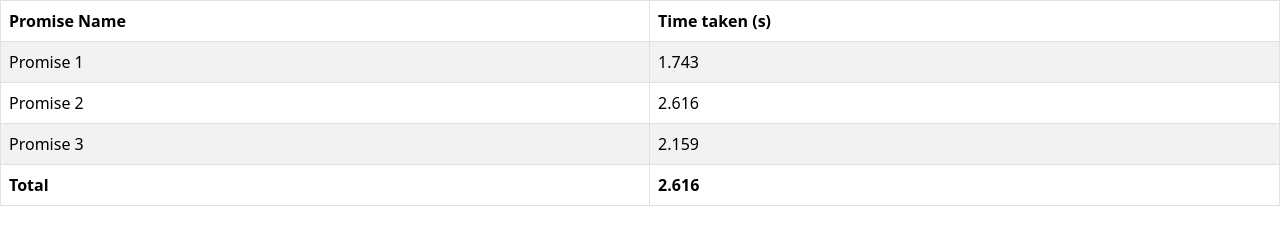
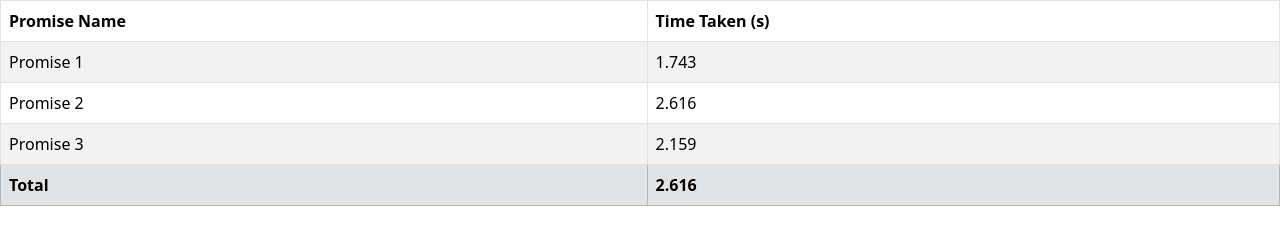
Before and after one commit to acciojob/wait-for-multiple-promises-kartik132000, a website: page main.html in a window 1280 px wide. Drawn offline with nearby package versions, Linux system fonts and the light colour scheme.

Commit message:
created a submission

```diff
--- a/main.html
+++ b/main.html
@@ -1,7 +1,9 @@
 <!DOCTYPE html>
-
-<html>
+<html lang="en">
 <head>
+    <meta charset="UTF-8">
+    <meta name="viewport" content="width=device-width, initial-scale=1.0">
+    <title>Promise.all() Example</title>
     <link rel="stylesheet" href="styles.css" />
     <link
       href="https://cdn.jsdelivr.net/npm/bootstrap@5.3.0-alpha1/dist/css/bootstrap.min.css"
@@ -10,24 +12,22 @@
       crossorigin="anonymous"
     />
 </head>
-
 <body>
-    <!-- the entire body must be written by student -->
     <table class="table table-striped table-hover table-bordered">
         <thead>
             <tr>
                 <th>Promise Name</th>
-          <th>Time taken (s)</th>
+                <th>Time Taken (s)</th>
             </tr>
         </thead>
         <tbody id="output">
-		    <tr>
+            <tr id="loading">
                 <td colspan="2" class="text-center">Loading...</td>
             </tr>
         </tbody>
     </table>
 
-    <script type="text/javascript" src="./script.js"></script>
+    <script src="./script.js"></script>
     <script
       src="https://cdn.jsdelivr.net/npm/bootstrap@5.3.0-alpha1/dist/js/bootstrap.bundle.min.js"
       integrity="sha384-w76AqPfDkMBDXo30jS1Sgez6pr3x5MlQ1ZAGC+nuZB+EYdgRZgiwxhTBTkF7CXvN"
--- a/script.js
+++ b/script.js
@@ -1,31 +1,31 @@
-//your JS code here. If required.
 document.addEventListener("DOMContentLoaded", () => {
-    const outputTable = document.getElementById("output");
+    const output = document.getElementById("output");
 
-    function createPromise(index) {
-        const delay = Math.random() * (3 - 1) + 1; // Random time between 1 and 3 seconds
+    function createPromise(id) {
+        const time = (Math.random() * 2 + 1).toFixed(3);
         return new Promise(resolve => {
-            setTimeout(() => resolve({ index, time: delay.toFixed(3) }), delay * 1000);
+            setTimeout(() => resolve({ id, time }), time * 1000);
         });
     }
 
     const promises = [createPromise(1), createPromise(2), createPromise(3)];
 
     Promise.all(promises).then(results => {
-        // Remove "Loading..." row
-        outputTable.innerHTML = "";
+        const loadingRow = document.getElementById("loading");
+        if (loadingRow) loadingRow.remove(); // Remove loading row after promises resolve
 
-        // Populate table with resolved promise times
         results.forEach(result => {
-            const row = document.createElement("tr");
-            row.innerHTML = `<td>Promise ${result.index}</td><td>${result.time}</td>`;
-            outputTable.appendChild(row);
+            const row = `<tr>
+                            <td>Promise ${result.id}</td>
+                            <td>${result.time}</td>
+                        </tr>`;
+            output.innerHTML += row;
         });
 
-        // Calculate the max time taken (total execution time)
-        const maxTime = Math.max(...results.map(r => parseFloat(r.time)));
-        const totalRow = document.createElement("tr");
-        totalRow.innerHTML = `<td><strong>Total</strong></td><td><strong>${maxTime.toFixed(3)}</strong></td>`;
-        outputTable.appendChild(totalRow);
+        const maxTime = Math.max(...results.map(r => parseFloat(r.time))).toFixed(3);
+        output.innerHTML += `<tr class="table-secondary">
+                                <td><strong>Total</strong></td>
+                                <td><strong>${maxTime}</strong></td>
+                            </tr>`;
     });
 });
```
Lines whose indentation alone changed are shown as unchanged.
